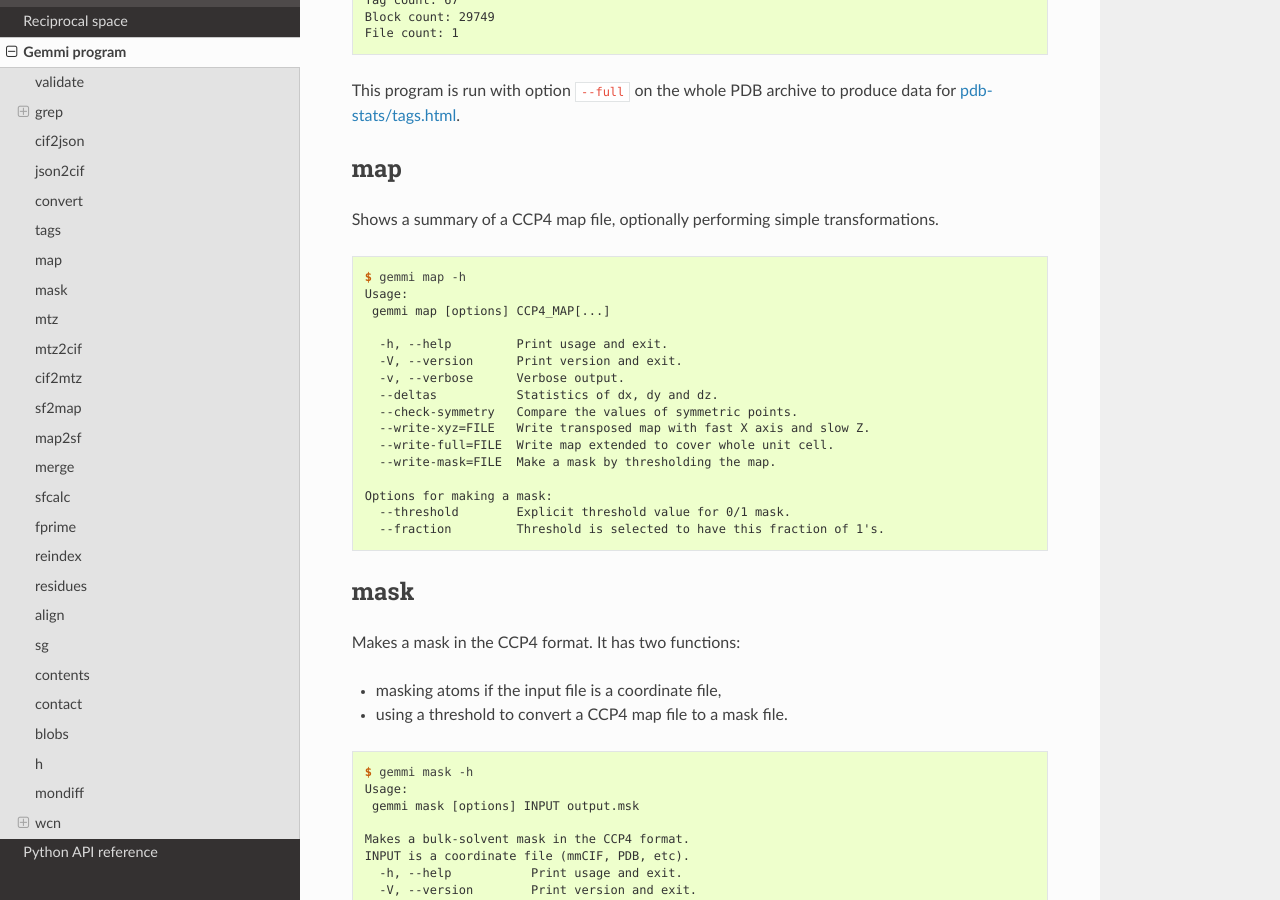
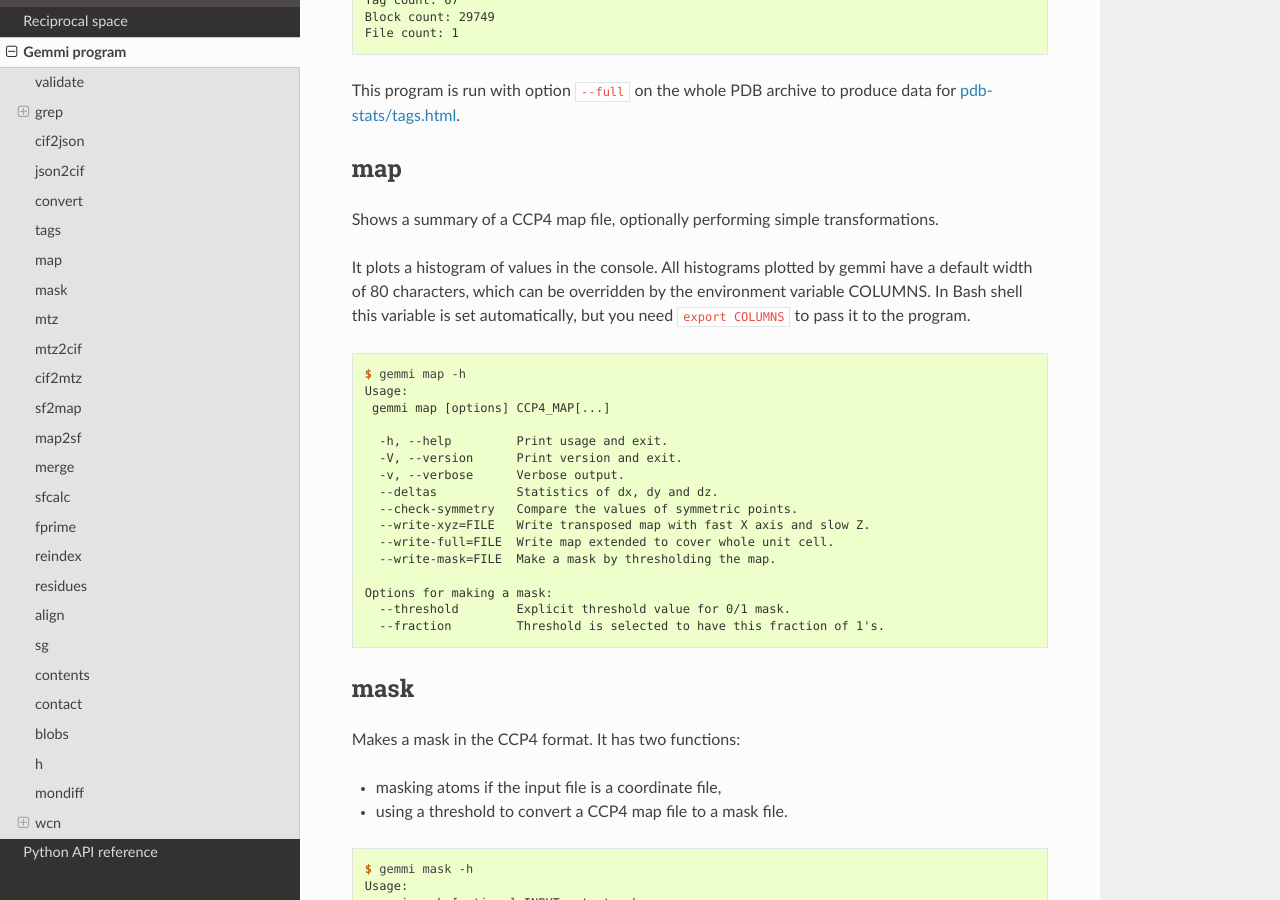
Before and after one commit to project-gemmi/gemmi, a Sphinx documentation site: the page built from docs/utils.rst, in a window 1280 px wide and 900 px high, scrolled down 9691 px. Built offline with Sphinx 7.4.7 and the Read the Docs theme 2.0.0, drawn with Linux system fonts in a browser that asks for light colours.

Commit message:
docs: note about histogram width

```diff
--- a/docs/utils.rst
+++ b/docs/utils.rst
@@ -349,6 +349,12 @@ map
 
 Shows a summary of a CCP4 map file, optionally performing simple
 transformations.
+
+It plots a histogram of values in the console.
+All histograms plotted by gemmi have a default width of 80 characters,
+which can be overridden by the environment variable COLUMNS.
+In Bash shell this variable is set automatically, but you need
+``export COLUMNS`` to pass it to the program.
 
 .. literalinclude:: map-help.txt
    :language: console
```
